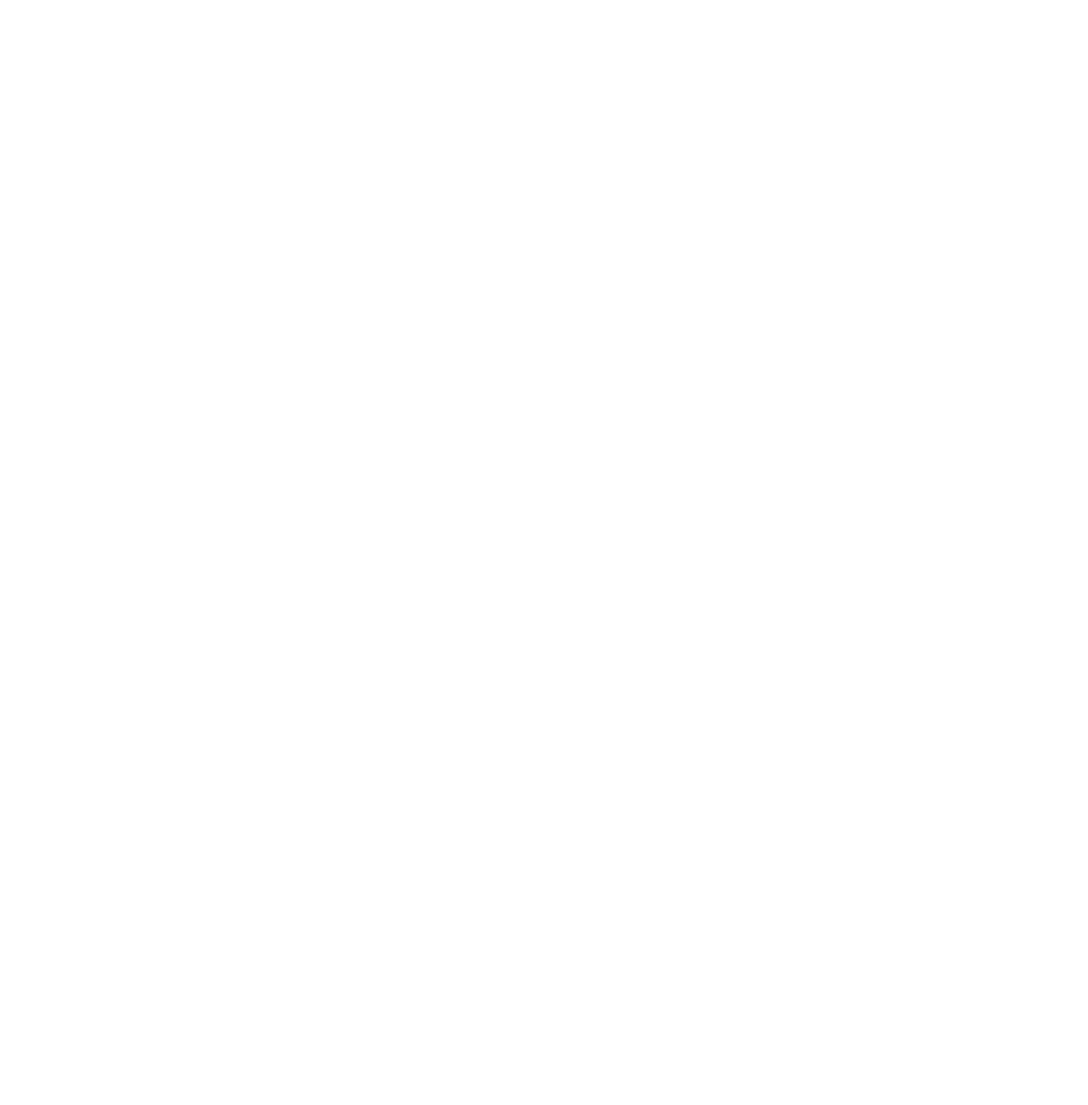
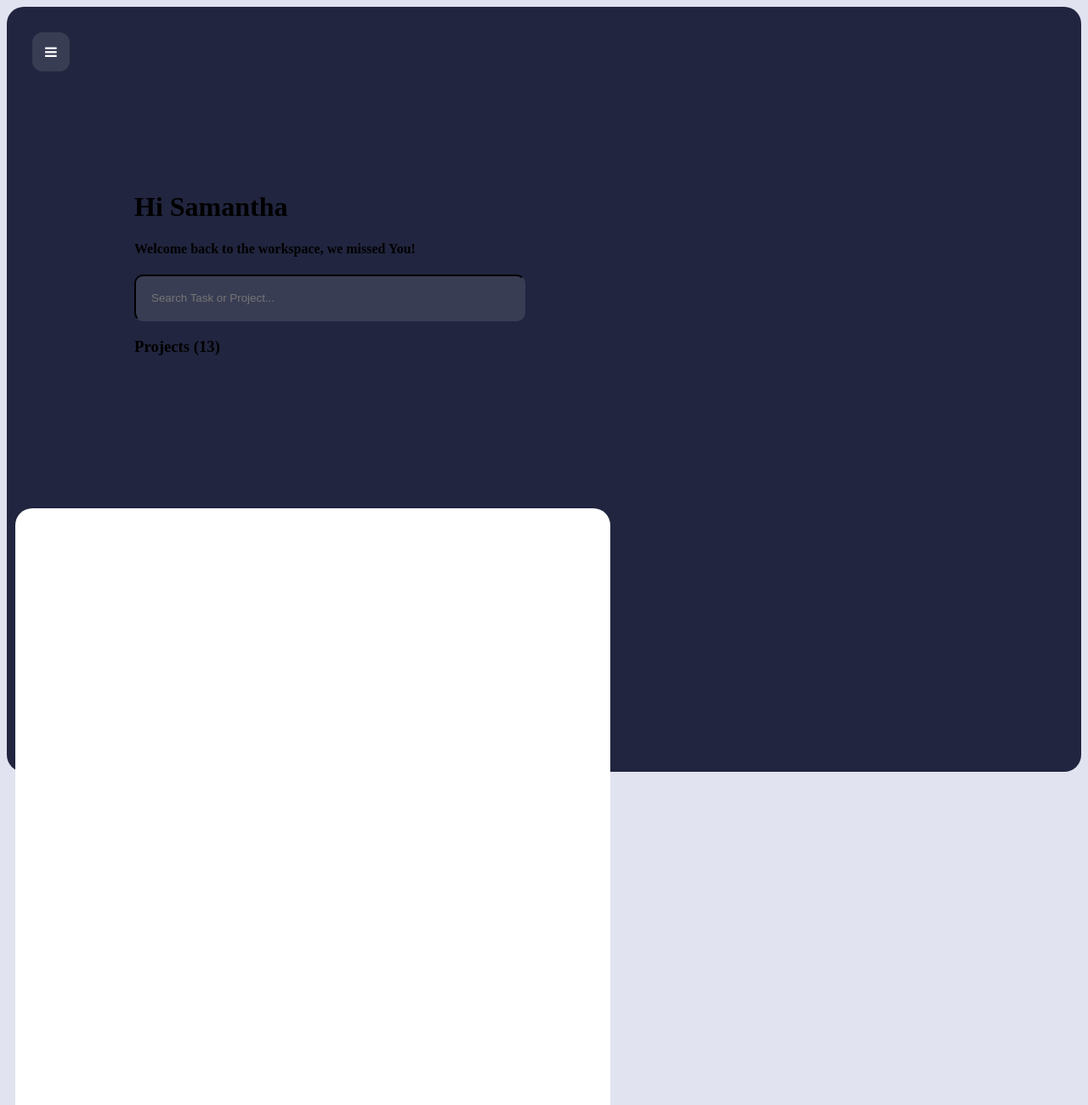
Before and after one commit to radoslawgrygierzec/ToDo, a plain HTML site: page index.html in a window 1280 px wide. Shown: the top 1300 px of the page at 85% size. Before the commit the page ends 800 px from the top, so only its background shows below. Drawn offline with Linux system fonts and the light colour scheme.

Commit message:
Add basic structure

```diff
--- a/index.html
+++ b/index.html
@@ -9,7 +9,23 @@
 </head>
 
 <body>
+    <div class="container">
+        <div class="left_block">
+            <nav class="fas fa-bars"></nav>
+            <header>
+                <h1>Hi Samantha</h1>
+                <h4>Welcome back to the workspace, we missed You!</h4>
+            </header>
+            <input type="text" placeholder="Search Task or Project...">
+            <h3>Projects<span> (13)</span></h3>
+            <section class="projects_area">
 
+            </section>
+        </div>
+        <div class="right_block">
+
+        </div>
+    </div>
 </body>
 
 </html>
--- a/scss/_variables.scss
+++ b/scss/_variables.scss
@@ -0,0 +1,18 @@
+// Global variables
+
+// Colors
+
+$brand-primary:     #21253f;
+$brand-secondary:   #e1e4f0;
+$brand-light:       #393d53;
+$white:             #ffffff;
+
+// Fonts
+
+$font-awesome: 'FontAwesome';
+
+// Borders
+
+$border-radius: 20px;
+
+//Buttons
--- a/scss/app.scss
+++ b/scss/app.scss
@@ -2,3 +2,5 @@
 @import "base/base-dir";
 @import "layout/layout-dir";
 @import "modules/modules-dir";
+@import "https://cdnjs.cloudflare.com/ajax/libs/font-awesome/4.7.0/css/font-awesome.min.css";
+@import "https://fonts.googleapis.com/css?family=Roboto&display=swap";
--- a/scss/base/_base.scss
+++ b/scss/base/_base.scss
@@ -0,0 +1,5 @@
+body {
+    background-color: $brand-secondary;
+    display: flex;
+    justify-content: center;
+}
--- a/scss/layout/_container.scss
+++ b/scss/layout/_container.scss
@@ -0,0 +1,27 @@
+.container {
+    background-color: $brand-primary;
+    width: 1440px;
+    height: 900px;
+    border-radius: $border-radius;
+}
+
+.left_block {
+    width: 420px;
+    margin: 0px;
+    float: left;
+    padding: 150px;
+}
+
+.projects_area {
+    display: flex;
+    flex-wrap: wrap;;
+}
+
+.right_block {
+    background-color: $white;
+    width: 700px;
+    height: 880px;
+    float: left;
+    margin: 10px;
+    border-radius: $border-radius;
+}
--- a/scss/modules/_buttons.scss
+++ b/scss/modules/_buttons.scss
@@ -0,0 +1,11 @@
+nav {
+    font-family: $font-awesome;
+    color: $white;
+    background-color: $brand-light;
+    padding: 15px;
+    border-radius: 12px;
+    width: fit-content;
+    position: relative;
+    left: -120px;
+    top: -120px;
+}
--- /dev/null
+++ b/scss/modules/_inputs.scss
@@ -0,0 +1,7 @@
+input {
+    width: 420px;
+    background-color: $brand-light;
+    padding: 18px;
+    border-radius: 10px;
+    border-color: $brand-light;
+}
--- a/scss/modules/_modules-dir.scss
+++ b/scss/modules/_modules-dir.scss
@@ -1 +1,2 @@
-@import "buttons"
+@import "buttons";
+@import "inputs"
```
Also changed, not shown: css/app.css, 1 other file.
